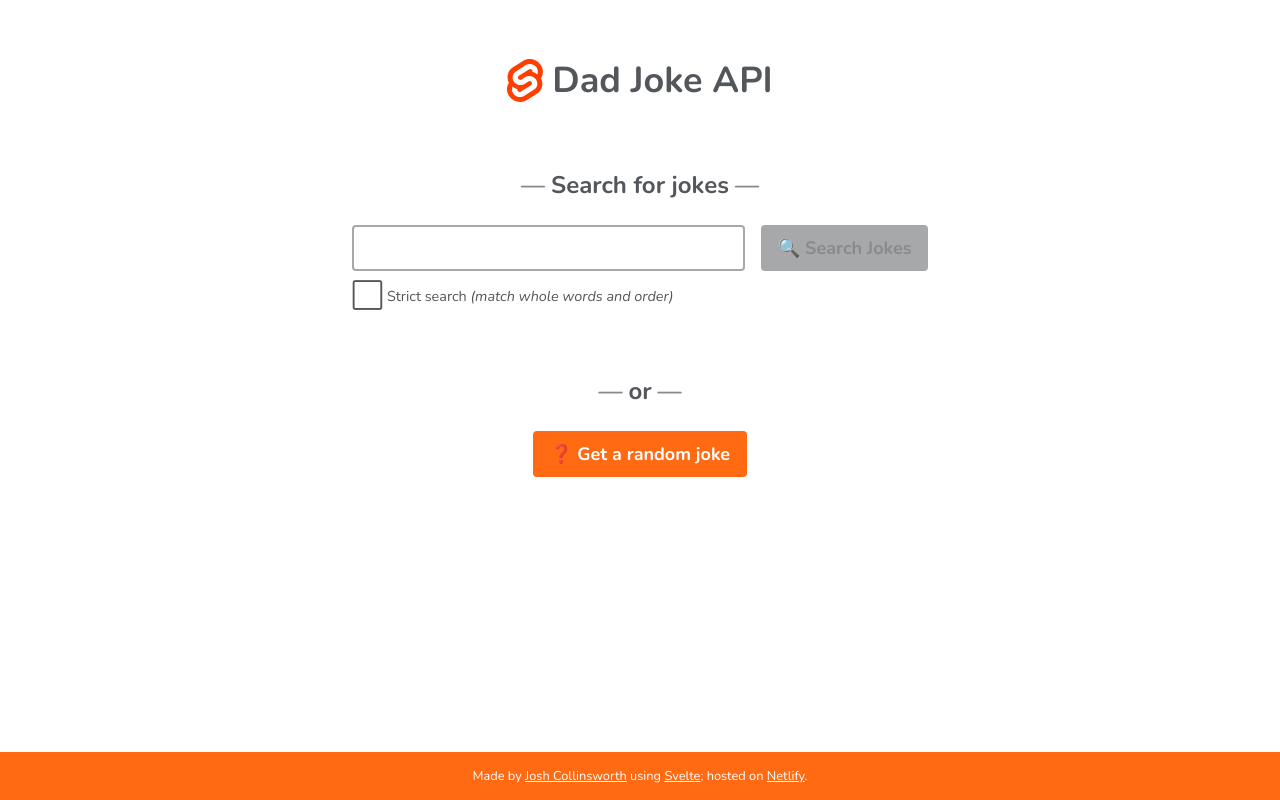
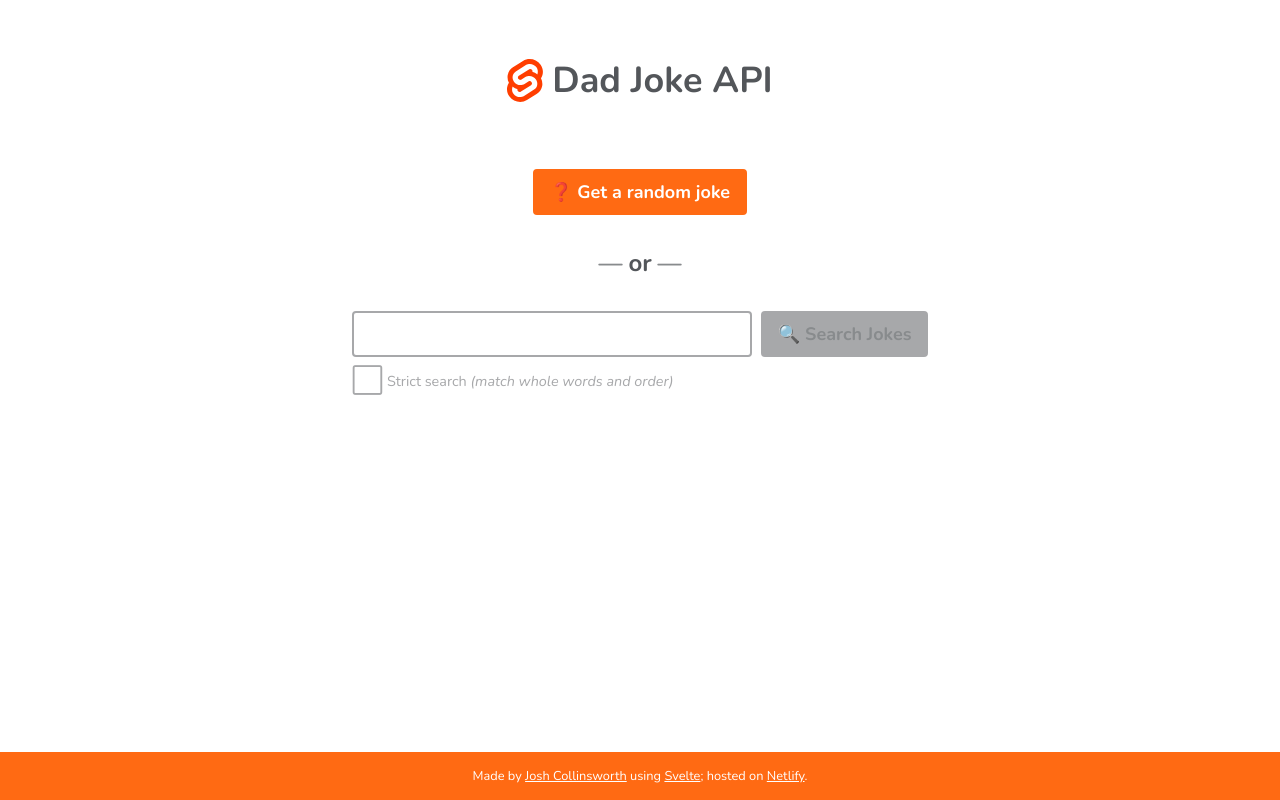
Before and after one commit to so1ar-ec1ipse/dady-joke-svelte, a Svelte app: page / in a window 1280 px wide. Built offline with nearby package versions, Linux system fonts and the light colour scheme.

Commit message:
Rearrange buttons and improve highlighting

```diff
--- a/public/global.css
+++ b/public/global.css
@@ -48,7 +48,15 @@ a {
 .flex {
 	display: flex;
 	flex-wrap: wrap;
-	align-items: center;
+	align-items: stretch;
+}
+
+.flex + .flex {
+	margin-top: .5rem;
+}
+
+.highlight {
+	color: var(--orange);
 }
 
 input, button, select, textarea {
--- a/src/App.svelte
+++ b/src/App.svelte
@@ -54,7 +54,8 @@
 		const highlight = (joke, searchTerm) => {
 			const terms = [...searchTerm.trim().split(/\s/)]
 			terms.forEach(term => {
-				joke = joke.split(term).join(`<b>${term}</b>`)
+				const matches = new RegExp(term, 'i')
+				joke = joke.split(matches).join(`<b class="highlight">${term}</b>`)
 			})
 			return joke
 		}
@@ -67,7 +68,14 @@
 			Dad Joke API
 		</h1>
 
-		<p class="or">Search for jokes</p>
+
+		<button type="button" on:click|preventDefault={randomJoke}>
+			<span aria-hidden="true">❓</span>
+			Get a random joke
+		</button>
+
+		<!-- <p class="or">Search for jokes</p> -->
+		<p class="or">or</p>
 
 		<form on:submit|preventDefault={searchJokes(searchTerm)}>
 			<div class="flex">
@@ -85,12 +93,7 @@
 
 		</form>
 
-		<p class="or">or</p>
 
-		<button type="button" on:click|preventDefault={randomJoke}>
-			<span aria-hidden="true">❓</span>
-			Get a random joke
-		</button>
 
 		{#if loading}
 			<Loader />
@@ -122,7 +125,7 @@
 	}
 
 	.flex input[type="text"] {
-		margin-right: 1rem;
+		margin: 0 .5em 0 0;
 		flex: 1 1 auto;
 	}
 
@@ -142,7 +145,7 @@
 	.or {
 		font-size: 1.5rem;
 		font-weight: bold;
-		margin-top: 4rem;
+		margin: 2rem auto;
 	}
 
 	.or:before, .or:after {
@@ -155,7 +158,9 @@
 		display: flex;
 		align-items: center;
 		justify-content: center;
+		margin-bottom: 4rem;
 	}
+
 	h1 img {
 		max-width: 1em;
 		margin-right: .25em;
@@ -174,6 +179,11 @@
 		display: flex;
 		flex-wrap: wrap;
 		align-items: center;
+		color: var(--lightgray);
+	}
+
+	input[type="checkbox"]:checked + label {
+		color: var(--darkestgray);
 	}
 
 	input[type="checkbox"] + label:before {
@@ -186,10 +196,15 @@
 		content: '✅'
 	}
 
+	button {
+		margin: 0;
+	}
+
 	ul {
 		text-align: left;
 		list-style-type: none;
 		margin: 3rem auto;
+		padding: 0;
 	}
 
 	li {
```
